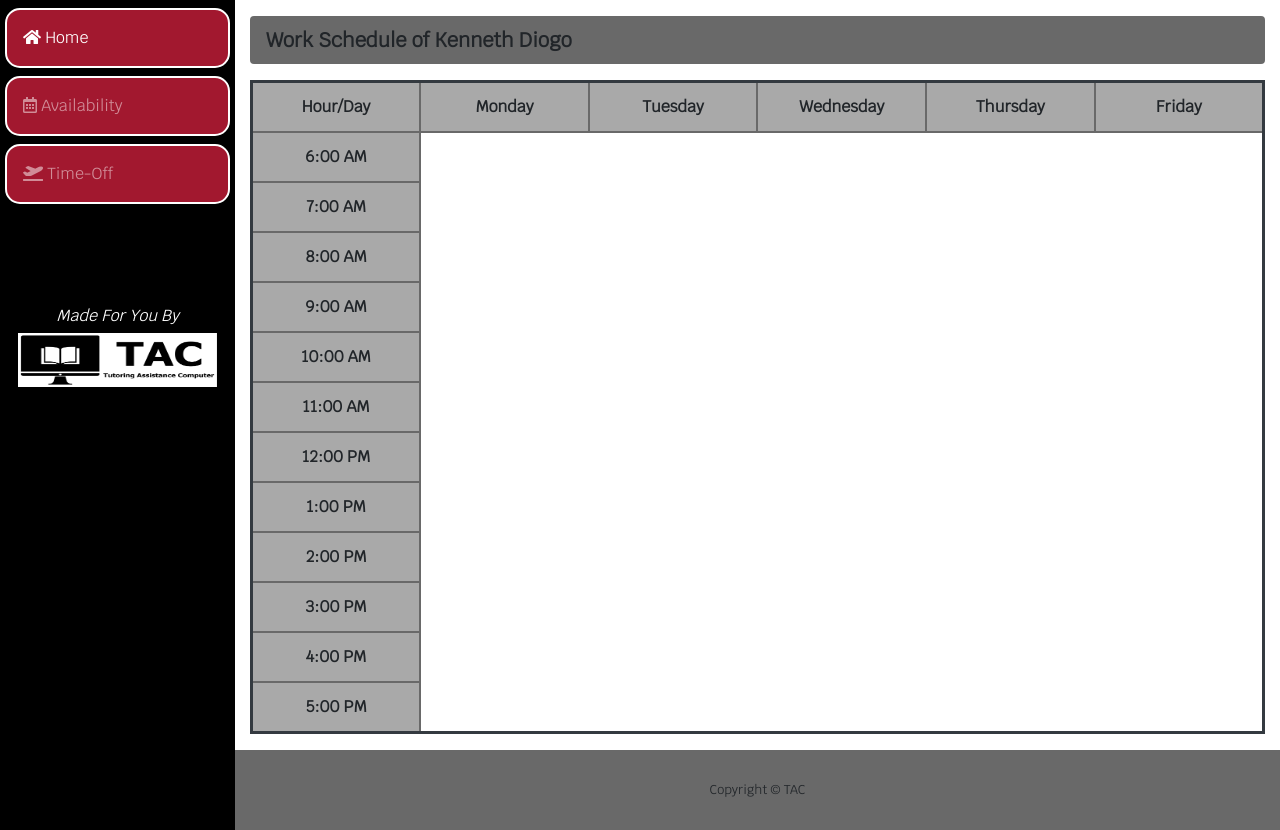
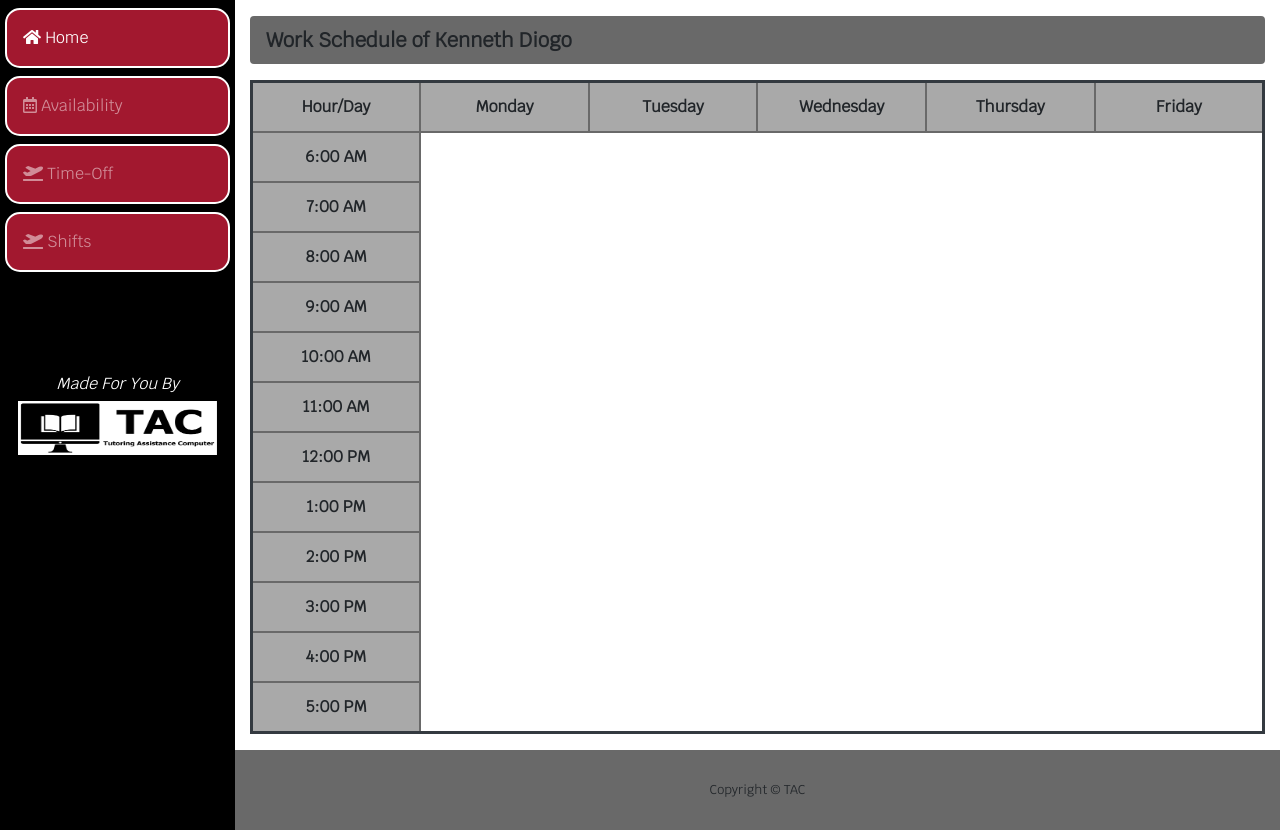
Before and after one commit to kmdiogo/TAC, a Django app: page /employee/ in a window 1280 px wide. Shown: the part 56-886 px from the top of the page. Run offline with Django 3.2, Linux system fonts and the light colour scheme; a user stored in the database is signed in; data comes from the database, SQL or seed files in the repository; both versions use the stored data as it was after the commit; lists and menus that the app fills with data are empty; some libraries are stand-ins or nearby versions.

Commit message:
added shifts view

```diff
--- a/Dashboard/urls.py
+++ b/Dashboard/urls.py
@@ -8,5 +8,6 @@ urlpatterns = [
     path('logout', views.employee_logout, name='employee_logout'),
     path('home', views.home_view, name='home_view'),
     path('availability', views.availability_view, name='availability_view'),
-    path('timeoff', views.timeoff_view, name='timeoff_view')
+    path('timeoff', views.timeoff_view, name='timeoff_view'),
+    path('schedule', views.shifts_view, name='shifts_view')
 ]
--- a/Dashboard/views.py
+++ b/Dashboard/views.py
@@ -7,7 +7,7 @@ from django.views.decorators.http import require_http_methods, require_GET
 from django.contrib.auth.decorators import login_required, user_passes_test
 from django.contrib.auth import logout
 from django.contrib.admin.views.decorators import staff_member_required
-
+from datetime import datetime,timedelta
 # Create your views here.
 
 
@@ -49,6 +49,19 @@ def timeoff_view(request):
     context = {'timeoffs': timeoffs, 'firstName': request.user.first_name, 'lastName': request.user.last_name}
     return HttpResponse(render_to_string("Dashboard/TimeOffSection/_TimeOffSection.html", context))
 
+@staff_member_required
+@require_GET
+def shifts_view(request):
+    if request.method == 'GET' and request.is_ajax():
+        currentDate = datetime.now()
+        starOfWeek = currentDate - timedelta(days=currentDate.weekday())
+        endWeek = starOfWeek + timedelta(days=6)
+        shifts = Shift.objects.filter(startTime__range=(starOfWeek, endWeek), endTime__isnull=False).distinct()
+        context = {'shifts': shifts, 'firstName': request.user.first_name, 'lastName': request.user.last_name}
+        return HttpResponse(render_to_string("Dashboard/ShiftsSection/_ShiftsSection.html", context))
+
+
+
 
 
 def employee_logout(request):
--- /dev/null
+++ b/templates/Dashboard/ShiftsSection/_ShiftsSection.html
@@ -0,0 +1,3 @@
+{% for shift in shifts %}
+    <h5>{{ shift.startTime }}</h5>
+{% endfor %}
--- a/templates/Dashboard/index.html
+++ b/templates/Dashboard/index.html
@@ -47,6 +47,12 @@
             <a class="nav-link" href="" id="time-off-link">
                 <i class="fas fa-plane-departure"></i>
                 <span>Time-Off</span>
+            </a>
+        </li>
+        <li class="nav-item" id="shifts-item">
+            <a class="nav-link" href="" id="shifts-link">
+                <i class="fas fa-plane-departure"></i>
+                <span>Shifts</span>
             </a>
         </li>
         <p class="d-flex justify-content-center sidebar-header row" id="made-by">
@@ -131,6 +137,11 @@
            e.preventDefault();
            ShowTimeOffSection();
         });
+
+        $('#shifts-link').click(function(e){
+            e.preventDefault();
+            ShowShiftsSection();
+        })
     }
 
     function ShowAvailabilitySection(){
@@ -159,5 +170,14 @@
             $('#time-off-item').addClass('active');
         });
     }
+
+    function ShowShiftsSection(){
+        $('#content-wrapper').html($('#loading-screen-template').html());
+        $.get("{% url 'shifts_view' %}", function(data){
+            $('#content-wrapper').html(data);
+            $('.nav-item.active').removeClass('active');
+            $('#time-off-item').addClass('active');
+        });
+    }
 </script>
 {% endblock %}
```
Also changed, not shown: db.sqlite3, templates/Dashboard/TimeOffSection/_TimeOffSection.html (line endings or trailing spaces).
